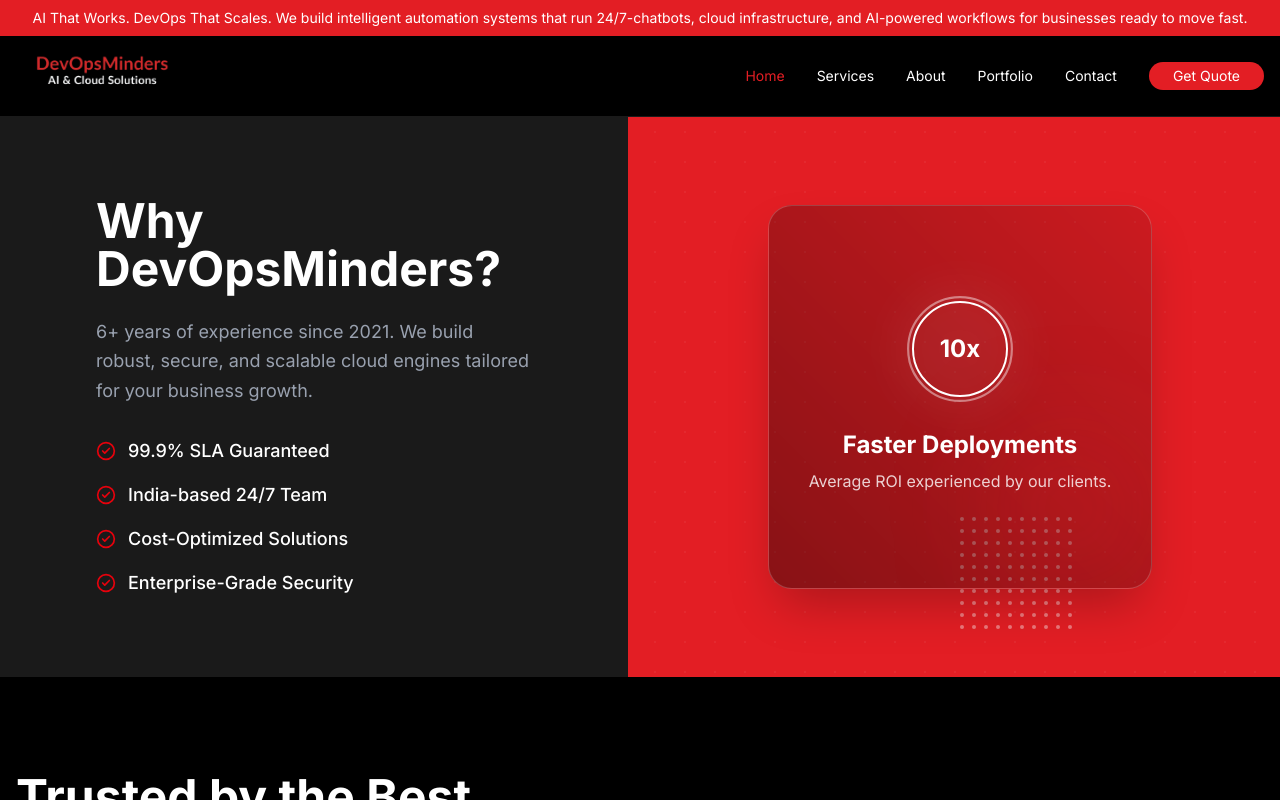
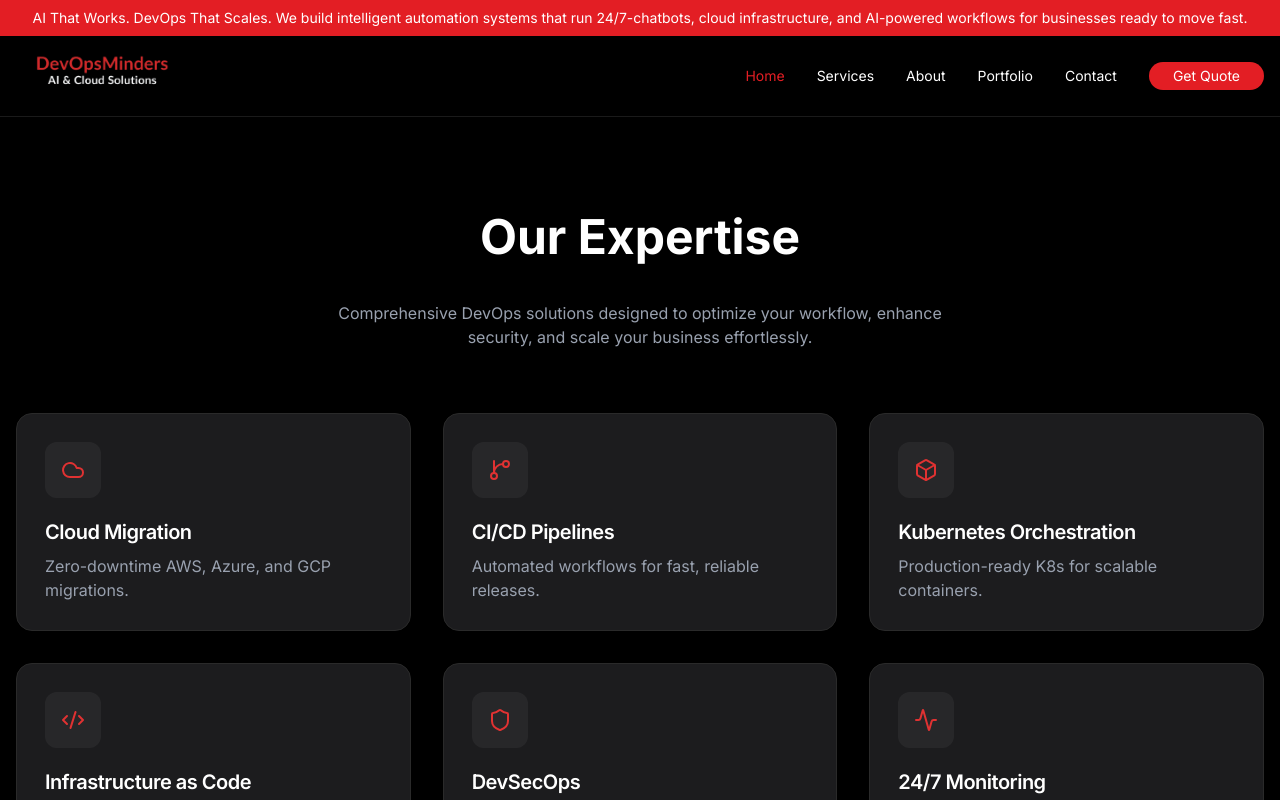
Before and after one commit to pneha2296/devops-minders, a React (Vite) app: page / in a window 1280 px wide. Shown: the top 800 px of the page. Built offline with nearby package versions, Linux system fonts and the light colour scheme.

Commit message:
added Our Expertise

```diff
--- /dev/null
+++ b/src/components/home/ServiceCard.tsx
@@ -0,0 +1,32 @@
+export const ServiceCard = ({ title, description, icon }) => {
+    return (
+      <div
+        className="
+          group relative bg-[#1c1c1e] rounded-2xl p-7 cursor-pointer
+          border transition-all duration-300 ease-in-out
+          hover:-translate-y-0.5 hover:bg-[#1f1b1b]
+          hover:text-primary text-white
+          hover:border-[#e03232] hover:shadow-[0_0_0_1px_rgba(224,50,50,0.35),0_0_20px_rgba(224,50,50,0.18),0_8px_32px_rgba(0,0,0,0.5)] border-[#2a2a2a]
+        "
+      >
+        {/* Icon Wrap */}
+        <div className="w-14 h-14 rounded-xl bg-white/5 flex items-center justify-center mb-5 transition-colors duration-300 group-hover:bg-[#3a1a1a]">
+          <span className="text-[#e03232] w-6 h-6">
+            {icon}
+          </span>
+        </div>
+
+        {/* Title */}
+        <h3
+          className="text-xl font-semibold mb-2 tracking-tight transition-colors duration-300"
+        >
+          {title}
+        </h3>
+
+        {/* Description */}
+        <p className="text-gray-400 text-base">
+          {description}
+        </p>
+      </div>
+    );
+  };
--- a/src/components/home/ServicesSection.tsx
+++ b/src/components/home/ServicesSection.tsx
@@ -0,0 +1,30 @@
+import { services } from '../../constants/services';
+import { ServiceCard } from './ServiceCard';
+export function ServicesSection() {
+    return (
+        <section className="py-24 [#121212] relative">
+            <div className="container mx-auto px-4">
+
+                <div className="text-center mb-16">
+                    <h2 className="text-3xl md:text-5xl font-bold text-white mb-4 relative inline-block" >
+                        Our Expertise
+                        <div className="absolute -bottom-2 left-0 w-full h-1 bg-primary origin-left scale-x-0 transition-transform duration-700 data-[inview=true]:scale-x-100"></div>
+                    </h2>
+                    <p className="text-gray-400 max-w-2xl mx-auto mt-6">
+                        Comprehensive DevOps solutions designed to optimize your workflow, enhance security, and scale your business effortlessly.
+                    </p>
+                </div>
+                <div className="grid grid-cols-1 md:grid-cols-2 lg:grid-cols-3 gap-8">
+                    {services.map((service, index) => (
+                        <ServiceCard
+                            key={index}
+                            title={service.title}
+                            description={service.description}
+                            icon={service.icon}
+                        />
+                    ))}
+                </div>
+            </div>
+        </section>
+    );
+};
--- a/src/constants/services.ts
+++ /dev/null
@@ -1,52 +0,0 @@
-import type { Service } from '../types'
-
-export const services: Service[] = [
-  {
-    id: 'ai-automation',
-    title: 'AI Workflow Automation',
-    summary: 'Operational workflows powered by AI that reduce manual effort.',
-    description:
-      'We design AI-driven automations that connect forms, CRMs, support queues, and internal operations so work keeps moving without bottlenecks.',
-    outcomes: ['Faster response times', 'Lower manual workload', '24/7 task execution'],
-  },
-  {
-    id: 'chatbots',
-    title: 'Custom AI Chatbots',
-    summary: 'Support and sales assistants trained for real business use cases.',
-    description:
-      'From lead qualification to customer support, we build reliable chatbot experiences with business logic, handoff paths, and measurable outcomes.',
-    outcomes: ['Always-on support', 'Better lead capture', 'Consistent customer answers'],
-  },
-  {
-    id: 'cloud-infrastructure',
-    title: 'Cloud Infrastructure',
-    summary: 'Scalable environments designed for uptime, speed, and control.',
-    description:
-      'We provision and optimize cloud architecture for teams that need secure deployments, resilient systems, and predictable scaling patterns.',
-    outcomes: ['Infrastructure as code', 'Improved reliability', 'Faster deployments'],
-  },
-  {
-    id: 'devops-enablement',
-    title: 'DevOps Enablement',
-    summary: 'Processes and tooling that help engineering teams ship safely.',
-    description:
-      'We improve CI/CD pipelines, release workflows, and observability so product teams can move fast without sacrificing quality or operational trust.',
-    outcomes: ['Shorter release cycles', 'Lower deployment risk', 'Clearer system visibility'],
-  },
-  {
-    id: 'monitoring',
-    title: 'Monitoring & Incident Readiness',
-    summary: 'Proactive alerting, logs, and runbooks for production systems.',
-    description:
-      'We set up practical observability and incident workflows so teams catch issues earlier and resolve them faster when it matters most.',
-    outcomes: ['Earlier issue detection', 'Reduced downtime', 'Cleaner response playbooks'],
-  },
-  {
-    id: 'integrations',
-    title: 'Platform Integrations',
-    summary: 'Systems that connect your stack instead of creating more silos.',
-    description:
-      'We integrate cloud, communication, analytics, and operations tools into cohesive workflows that support real business execution.',
-    outcomes: ['Connected tooling', 'Better data flow', 'Less context switching'],
-  },
-]
--- /dev/null
+++ b/src/constants/services.tsx
@@ -0,0 +1,36 @@
+import { Activity, Box, Cloud, Code2, GitBranch, Shield } from 'lucide-react';
+import type { Service } from '../types'
+
+export const services: Service[] = [
+  {
+    title: "Cloud Migration",
+    description: "Zero-downtime AWS, Azure, and GCP migrations.",
+    icon: <Cloud className="w-6 h-6" />,
+  },
+  {
+    title: "CI/CD Pipelines",
+    description: "Automated workflows for fast, reliable releases.",
+    icon: <GitBranch className="w-6 h-6" />,
+    isActive: true, // Matching the screenshot's active state
+  },
+  {
+    title: "Kubernetes Orchestration",
+    description: "Production-ready K8s for scalable containers.",
+    icon: <Box className="w-6 h-6" />,
+  },
+  {
+    title: "Infrastructure as Code",
+    description: "Consistent infrastructure using Terraform & Ansible.",
+    icon: <Code2 className="w-6 h-6" />,
+  },
+  {
+    title: "DevSecOps",
+    description: "Automated security at every pipeline stage.",
+    icon: <Shield className="w-6 h-6" />,
+  },
+  {
+    title: "24/7 Monitoring",
+    description: "Proactive tracking for 99.9% targeted uptime.",
+    icon: <Activity className="w-6 h-6" />,
+  },
+];
--- a/src/pages/Home.tsx
+++ b/src/pages/Home.tsx
@@ -1,11 +1,13 @@
 import ClientsSection from "../components/home/ClientsSection";
 import { FAQSection } from "../components/home/FAQSection";
+import { ServicesSection } from "../components/home/ServicesSection";
 import { TestimonialsSection } from "../components/home/TestimonialsSection";
 import { WhyUsSection } from "../components/home/WhyUsSection";
 
 export default function Home() {
   return (
     <>
+      <ServicesSection />
       <WhyUsSection />
       <ClientsSection />
       <TestimonialsSection />
```
Also changed, not shown: src/types/index.ts (+4 -5 lines).
